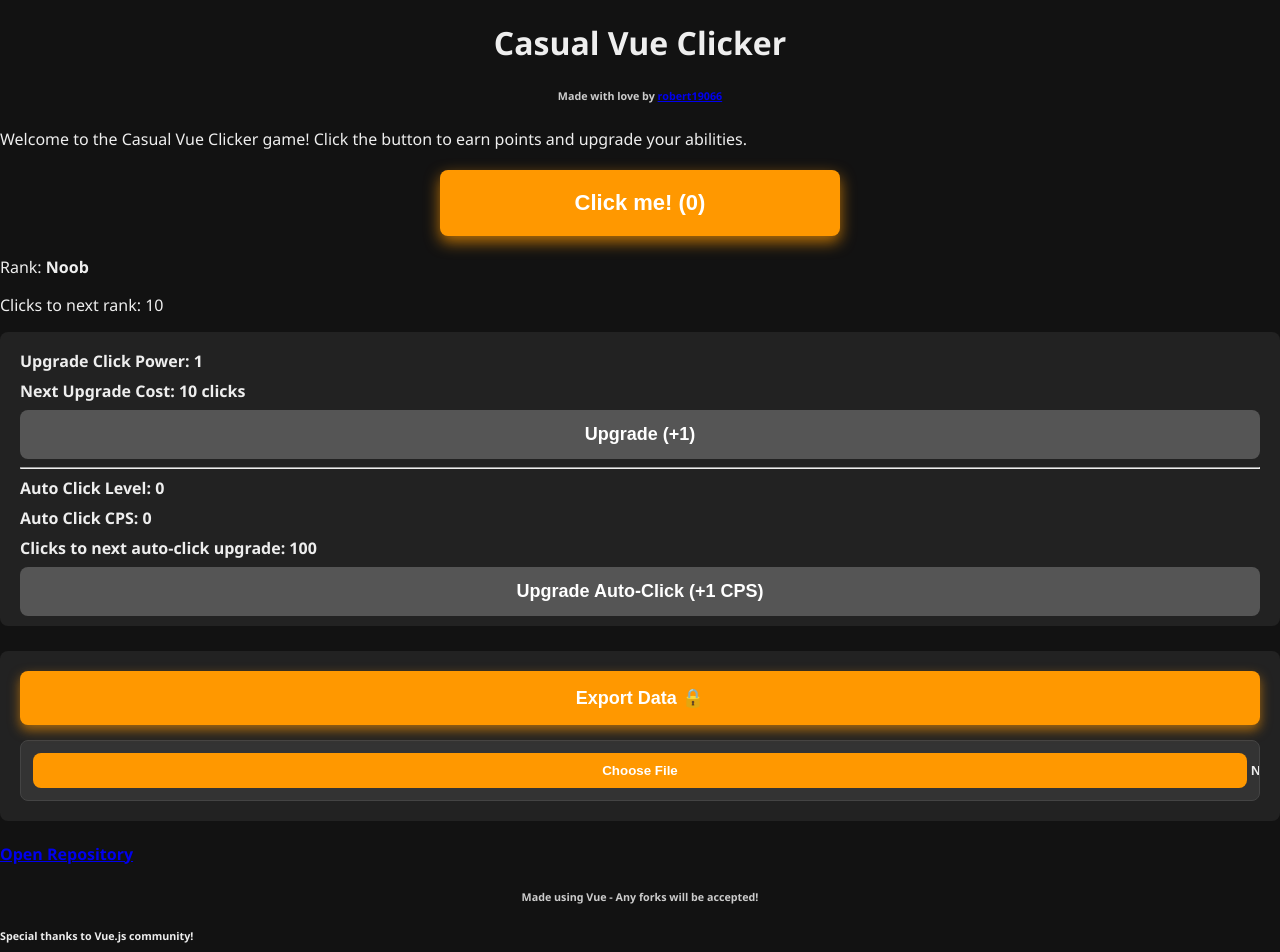
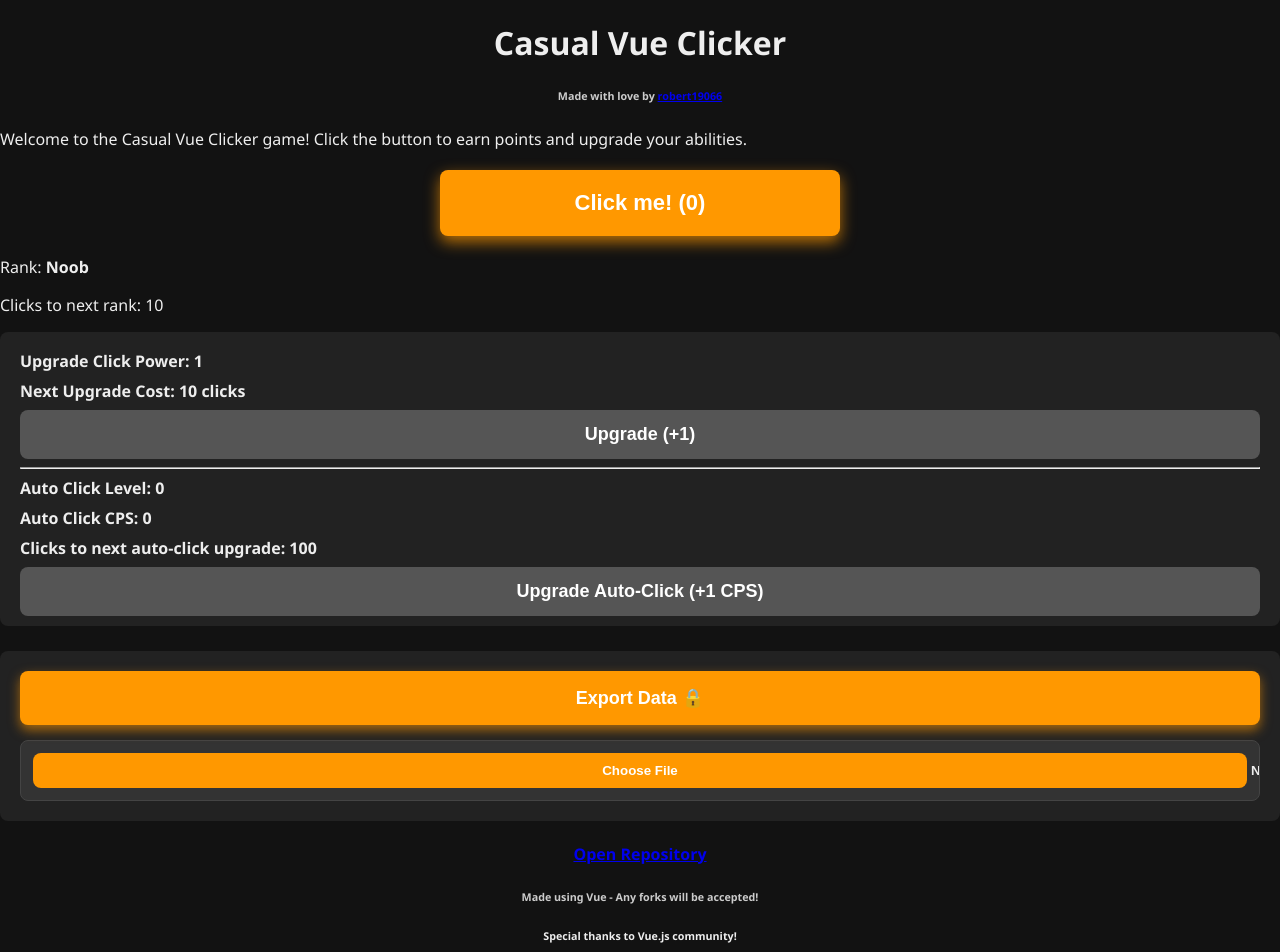
Before and after one commit to robert19066/Clicker, a Vue app: page / in a window 1280 px wide. Shown: the top 952 px of the page. Built offline with nearby package versions, Linux system fonts and the light colour scheme.

Commit message:
V2.1 Page Fixes!

```diff
--- a/src/App.vue
+++ b/src/App.vue
@@ -12,8 +12,8 @@ import DataManager from './components/DataManager.vue';
     <ClickerButton />
     <UpgradePanel />
     <DataManager />
-    <h4><a href="https://github.com/robert19066/Clicker" target="_blank">Open Repository</a></h4>
+    <h4 style="text-align: center"><a href="https://github.com/robert19066/Clicker" target="_blank">Open Repository</a></h4>
     <h6 style="color: #ccc; text-align: center;">Made using Vue - Any forks will be accepted!</h6>
-    <h6><strong>Special thanks to Vue.js community!</strong></h6>
+    <h6 style="text-align: center"><strong>Special thanks to Vue.js community!</strong></h6>
   </div>
 </template>
```
